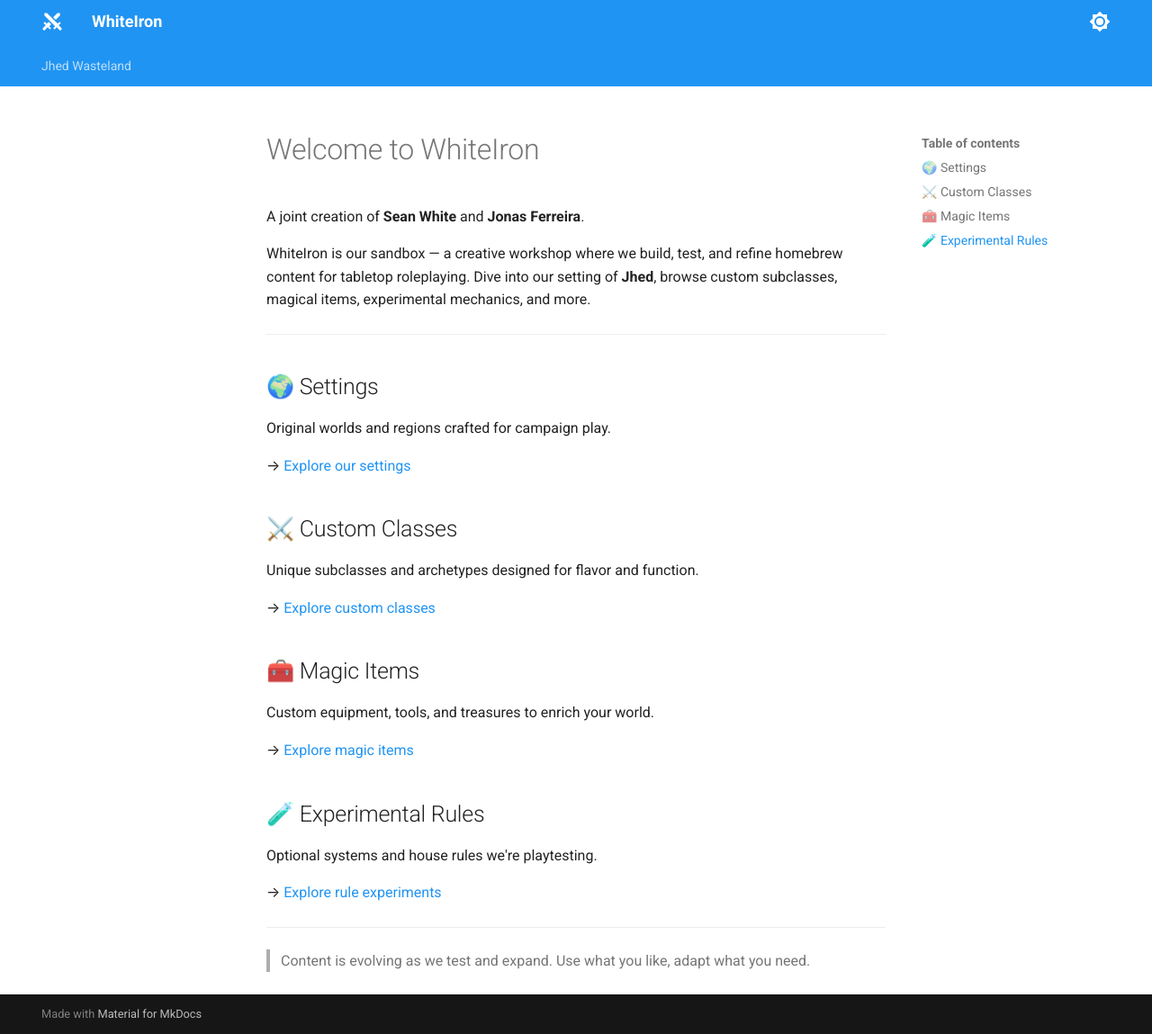
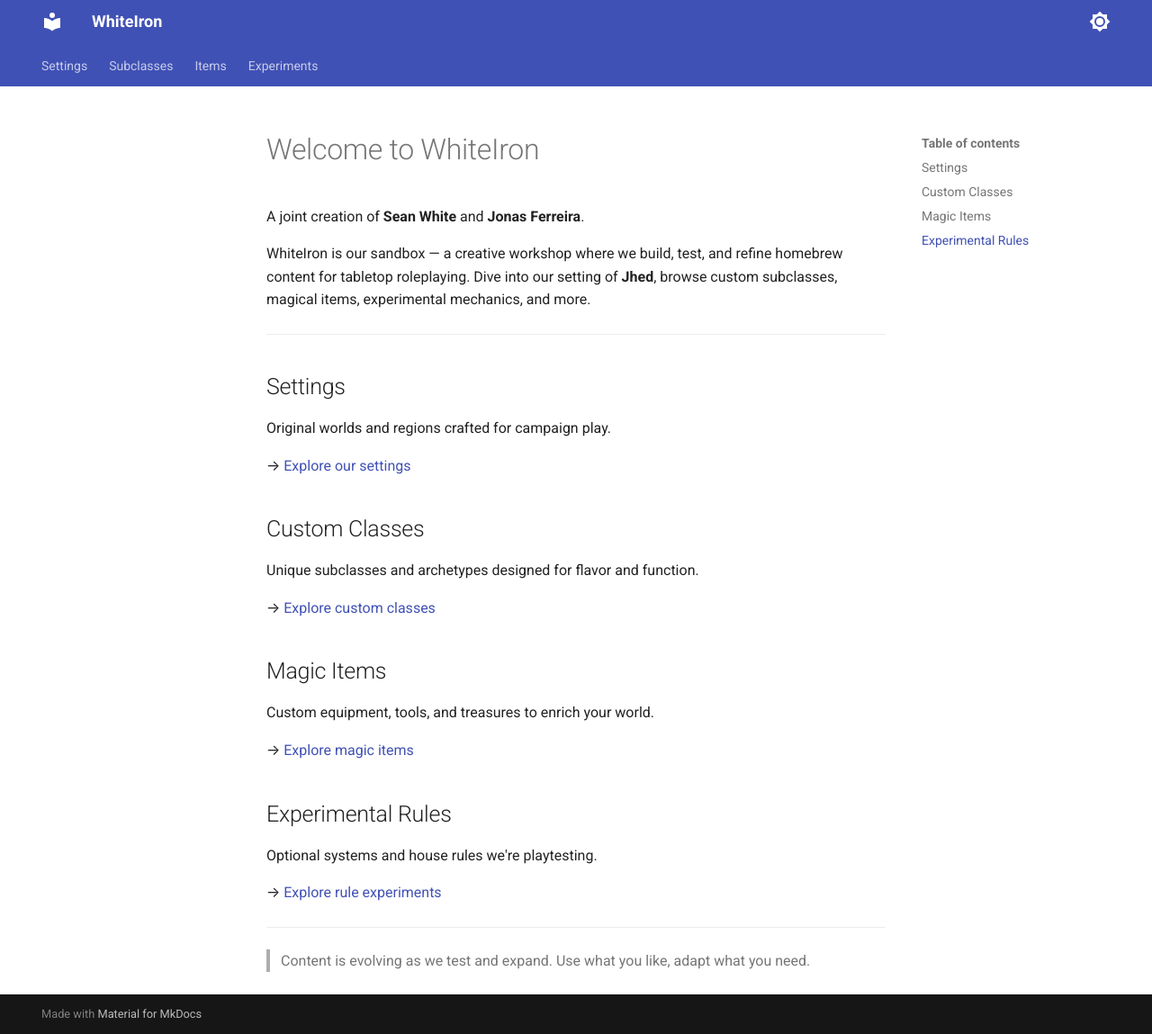
Before and after one commit to jonasmcferreira/whiteiron, an MkDocs documentation site: the page built from docs/index.md, in a window 1280 px wide and 1149 px high. Shown: the whole window at 90% size. Built offline with MkDocs 1.6.1 and Material for MkDocs 9.7.7, drawn with Linux system fonts in a browser that asks for light colours.

Commit message:
fixed layout

```diff
--- a/docs/index.md
+++ b/docs/index.md
@@ -6,25 +6,25 @@ WhiteIron is our sandbox — a creative workshop where we build, test, and refin
 
 ---
 
-## 🌍 Settings
+## Settings
 
 Original worlds and regions crafted for campaign play.
 
 → [Explore our settings](settings.md)
 
-## ⚔️ Custom Classes
+## Custom Classes
 
 Unique subclasses and archetypes designed for flavor and function.
 
 → [Explore custom classes](subclasses.md)
 
-## 🧰 Magic Items
+## Magic Items
 
 Custom equipment, tools, and treasures to enrich your world.
 
 → [Explore magic items](items.md)
 
-## 🧪 Experimental Rules
+## Experimental Rules
 
 Optional systems and house rules we're playtesting.
 
--- a/mkdocs.yml
+++ b/mkdocs.yml
@@ -2,26 +2,32 @@ site_name: WhiteIron
 site_url: https://jonasmcferreira.github.io/whiteiron/
 
 nav:
-  - Jhed Wasteland:
-    - jhed-wasteland/setting.md
+  - Settings:
+    - settings.md
+  - Subclasses:
+    - subclasses.md
+  - Items:
+    - items.md
+  - Experiments:
+    - experiments.md
 
 theme:
   name: material
   palette:
     # Palette toggle for light mode
     - scheme: default
-      primary: blue
+      primary: indigo
       toggle:
         icon: material/brightness-7
         name: Switch to dark mode
     # Palette toggle for dark mode
     - scheme: slate
-      primary: blue
+      primary: indigo
       toggle:
         icon: material/brightness-4
         name: Switch to light mode
   icon:
-    logo: material/sword-cross
+    logo: material/architecture
   favicon: 'material/library'
   font:
     text: Roboto
```
